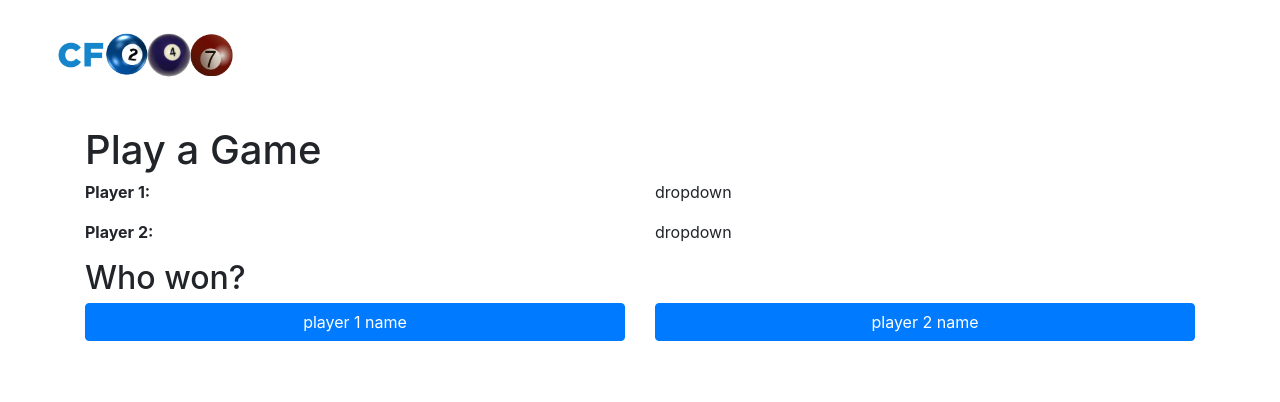
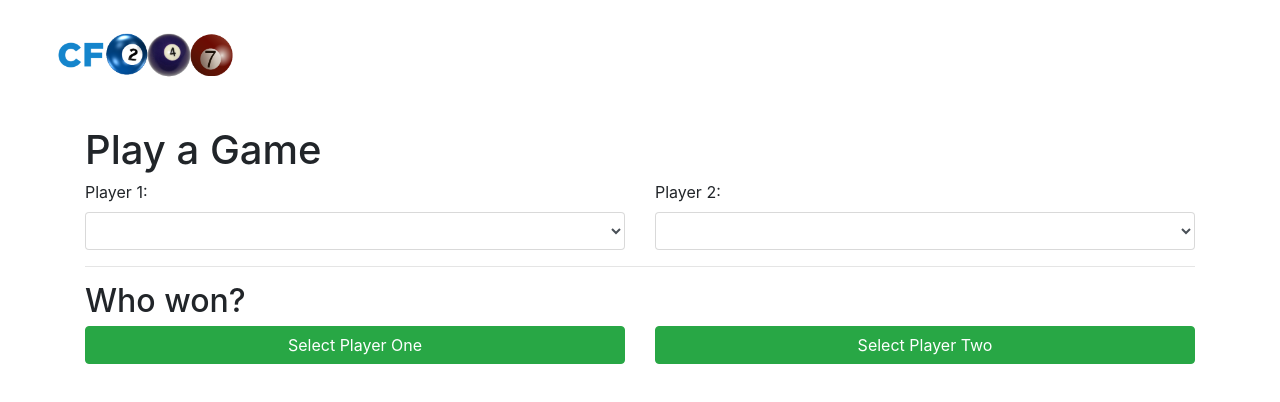
Before and after one commit to grant-jackson/247Pool, an Angular app in the folder src/: page /play in a window 1280 px wide. Shown: the top 402 px of the page. Built offline with nearby package versions, Linux system fonts and the light colour scheme.

Commit message:
updated the play and result components

```diff
--- a/src/src/PlayComponent/play.component.html
+++ b/src/src/PlayComponent/play.component.html
@@ -1,26 +1,25 @@
 <h1>Play a Game</h1>
 <div class="row">
     <div class="col-6">
-        <p><strong>Player 1:</strong></p>
+        <label for="player1">Player 1:</label>
+        <select id="player1" [(ngModel)]="player1" style="width:100%" class="form-control">
+            <option *ngFor="let x of listOfPlayers">{{ x }}</option>
+        </select>
     </div>
     <div class="col-6">
-        dropdown
+    <label for="player2">Player 2:</label>
+        <select id="player2" [(ngModel)]="player2" style="width:100%" class="form-control">
+            <option *ngFor="let x of listOfPlayers">{{ x }}</option>
+        </select>
     </div>
 </div>
-<div class="row">
-    <div class="col-6">
-        <p><strong>Player 2:</strong></p>
-    </div>
-    <div class="col-6">
-        dropdown
-    </div>
-</div>
+<hr>
 <h2>Who won?</h2>
 <div class="row">
     <div class="col-6">
-        <a href="" class="btn btn-primary btn-block">player 1 name</a>
+        <a href="" class="btn btn-success btn-block">{{ player1 }}</a>
     </div>
     <div class="col-6">
-        <a href="" class="btn btn-primary btn-block">player 2 name</a>
+        <a href="" class="btn btn-success btn-block">{{ player2 }}</a>
     </div>
 </div>
--- a/src/src/PlayComponent/play.component.ts
+++ b/src/src/PlayComponent/play.component.ts
@@ -1,4 +1,5 @@
 import { Component, OnInit } from '@angular/core';
+import { FormsModule } from '@angular/forms';
 
 @Component({
     selector: 'play-component',
@@ -6,7 +7,15 @@ import { Component, OnInit } from '@angular/core';
 })
 
 export class PlayComponent implements OnInit {
-    constructor() { }
+    player1: String = 'Select Player One';
+    player2: String = 'Select Player Two';
+    listOfPlayers: Array<String> = ['Grant', 'Gareth', 'Paul'];
 
-    ngOnInit() { }
+    constructor() {
+    }
+
+    ngOnInit() {
+        // GetPlayers
+        // listOfPLayers = playerService.getPLayers();
+    }
 }
--- a/src/src/ResultsComponent/results.component.html
+++ b/src/src/ResultsComponent/results.component.html
@@ -0,0 +1,18 @@
+<h1>Match Results</h1>
+
+<table class="table table-hover">
+    <thead>
+        <tr>
+            <th>Winner</th>
+            <th>Loser</th>
+            <th>Date</th>
+        </tr>
+    </thead>
+    <tbody>
+        <tr ng-repeat="let x in listOfResults">
+            <td>{{ x.Winner }}</td>
+            <td>{{ x.Loser }}</td>
+            <td>{{ x.GameDateTime }}</td>
+        </tr>
+    </tbody>
+</table>
--- a/src/src/app/app.module.ts
+++ b/src/src/app/app.module.ts
@@ -1,6 +1,7 @@
 import { BrowserModule } from '@angular/platform-browser';
 import { NgModule } from '@angular/core';
 import { RouterModule, Routes, RouterLink } from '@angular/router';
+import { FormsModule } from '@angular/forms';
 
 import { AppComponent } from './app.component';
 import { HomeComponent } from '../HomeComponent/home.component';
@@ -47,6 +48,7 @@ const appRoutes: Routes = [
   ],
   imports: [
     BrowserModule,
+    FormsModule,
     RouterModule.forRoot(
       appRoutes
     )
--- a/src/src/index.html
+++ b/src/src/index.html
@@ -10,7 +10,7 @@
 </head>
 <body>
   <header>
-      <img src="assets/images/pool_logo.png" width="25%"/>
+      <a href="/"><img src="assets/images/pool_logo.png" width="25%"/></a>
   </header>
   <div class="container">
   <app-root></app-root>
```
Also changed, not shown: src/src/ResultsComponent/results.component.ts (+10 -1 lines).
